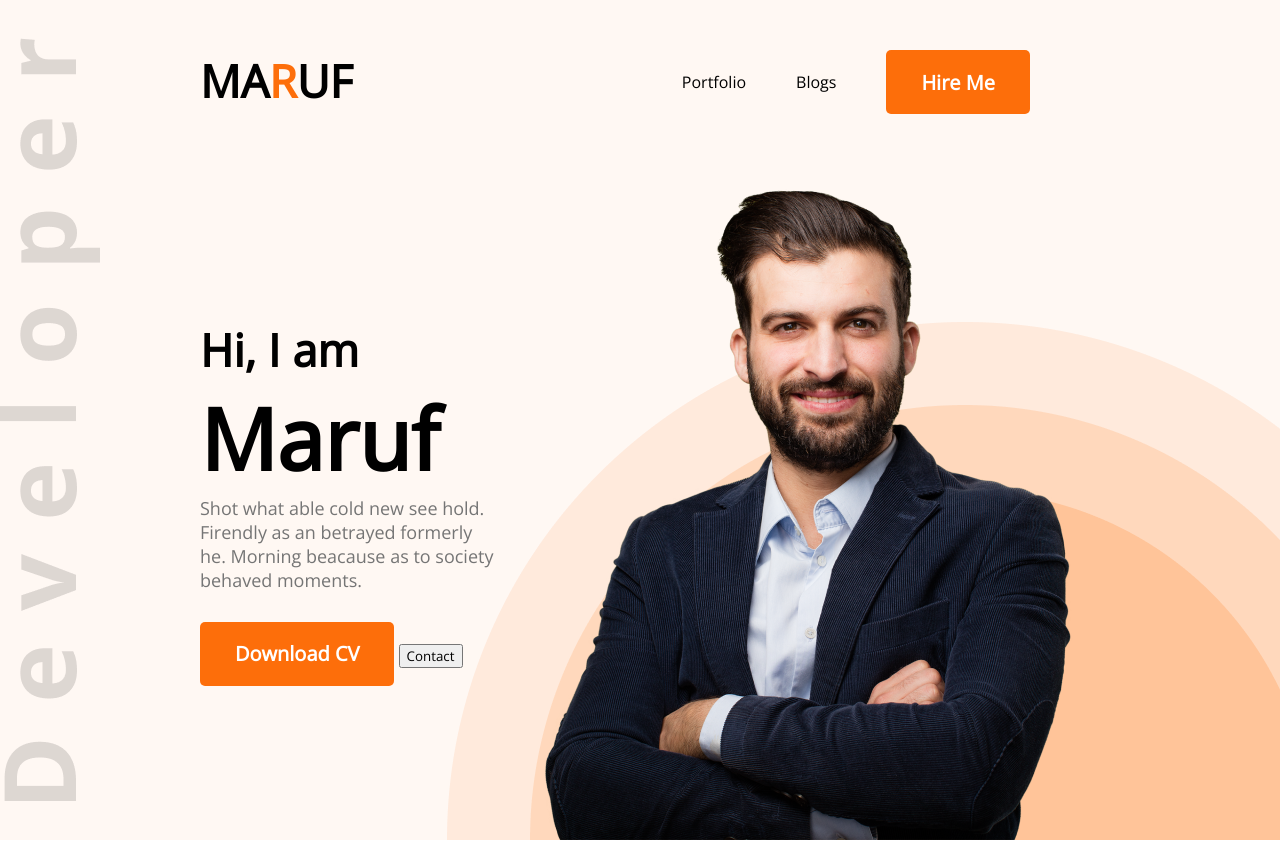
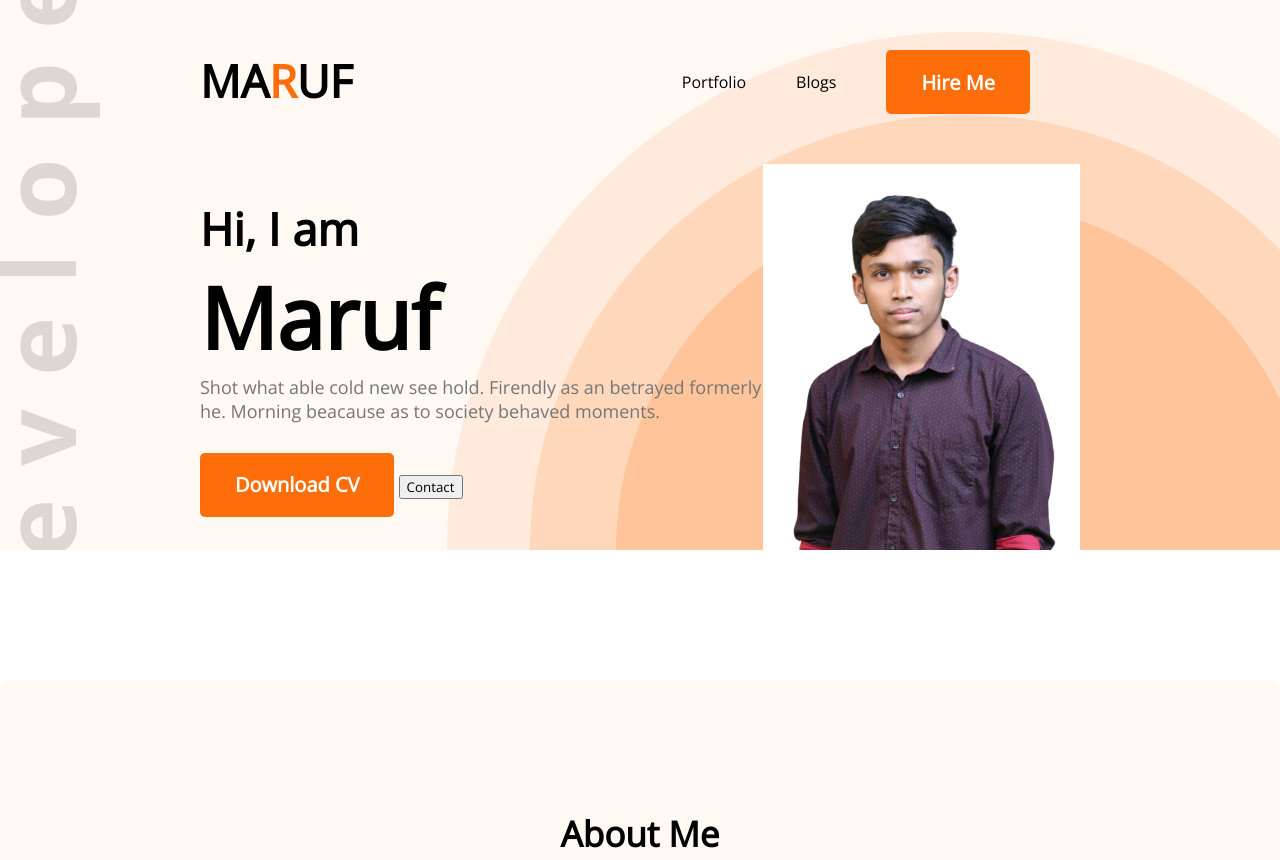
Before and after one commit to shmaruf7/maruf-portfolio, a plain HTML site: page index.html in a window 1280 px wide. Shown: the top 860 px of the page. Drawn offline with nearby package versions, Linux system fonts and the light colour scheme.

Commit message:
change picture

```diff
--- a/index.html
+++ b/index.html
@@ -34,7 +34,7 @@
                 <button class="btn-primary">Download CV</button>
                 <button class="contact-button">Contact</button>
             </div>
-            <img src="images/hardy.png" alt="">
+            <img src="images/maruf.png" alt="">
 
 
         </div>
```
Also changed, not shown: images/hardy.png (deleted), images/maruf.png (added).
